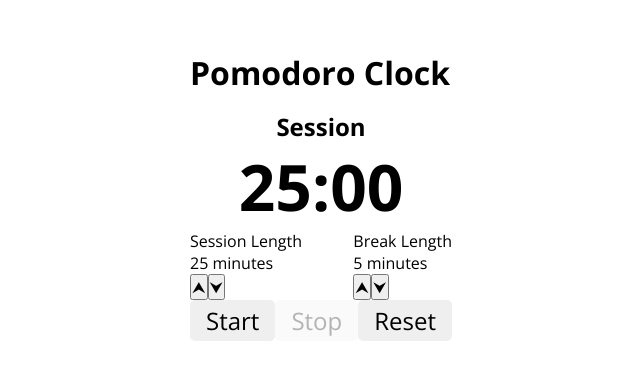
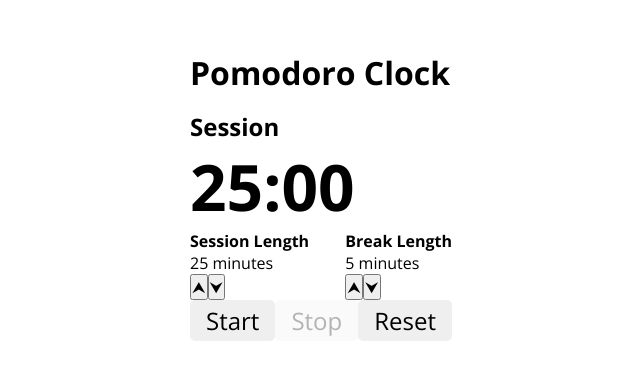
Before and after one commit to jpnws/pomodoro-clock, a React (Vite) app: page / in a window 1280 px wide. Shown: the part 204-584 px from the top of the page, without its empty margins (319-959 px from the left). Built offline with nearby package versions, Linux system fonts and the light colour scheme.

Commit message:
Fix style class name issues.

```diff
--- a/src/BreakLengthBox/BreakLengthBox.module.css
+++ b/src/BreakLengthBox/BreakLengthBox.module.css
@@ -0,0 +1,15 @@
+.breakLengthBox {
+}
+
+.breakLabel {
+  font-weight: bold;
+}
+
+.breakLength {
+}
+
+.breakIncrementButton {
+}
+
+.breakDecrementButton {
+}
--- a/src/SessionLengthBox/SessionLengthBox.module.css
+++ b/src/SessionLengthBox/SessionLengthBox.module.css
@@ -1,16 +1,15 @@
-.breakLengthBox {
-  text-align: center;
+.sessionLengthBox {
 }
 
-.breakLabel {
+.sessionLabel {
   font-weight: bold;
 }
 
-.breakLength {
+.sessionLength {
 }
 
-.breakIncrementButton {
+.sessionIncrementButton {
 }
 
-.breakDecrementButton {
+.sessionDecrementButton {
 }
--- a/src/TimerBox/TimerBox.module.css
+++ b/src/TimerBox/TimerBox.module.css
@@ -1,6 +1,5 @@
 .timerBox {
   margin-top: 1rem;
-  text-align: center;
 }
 
 .timerLabel {
```
